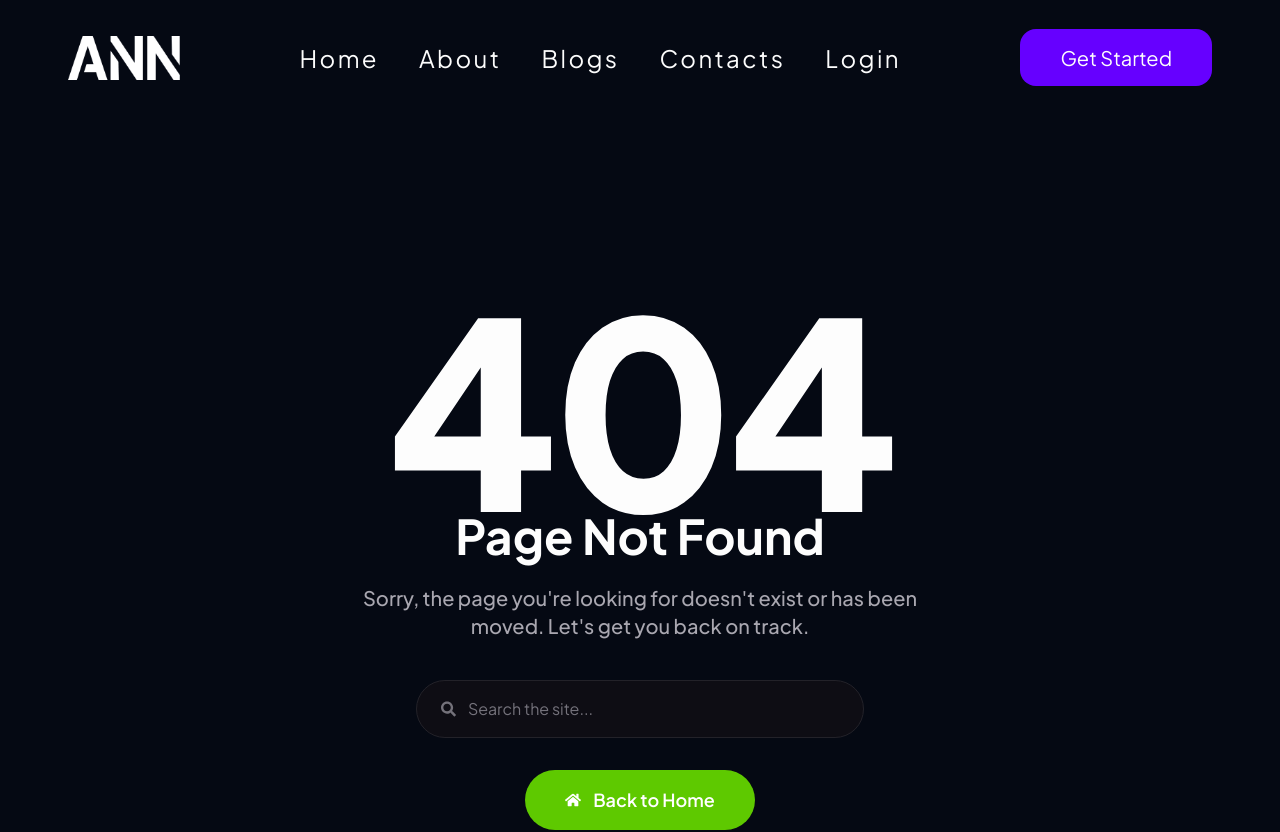
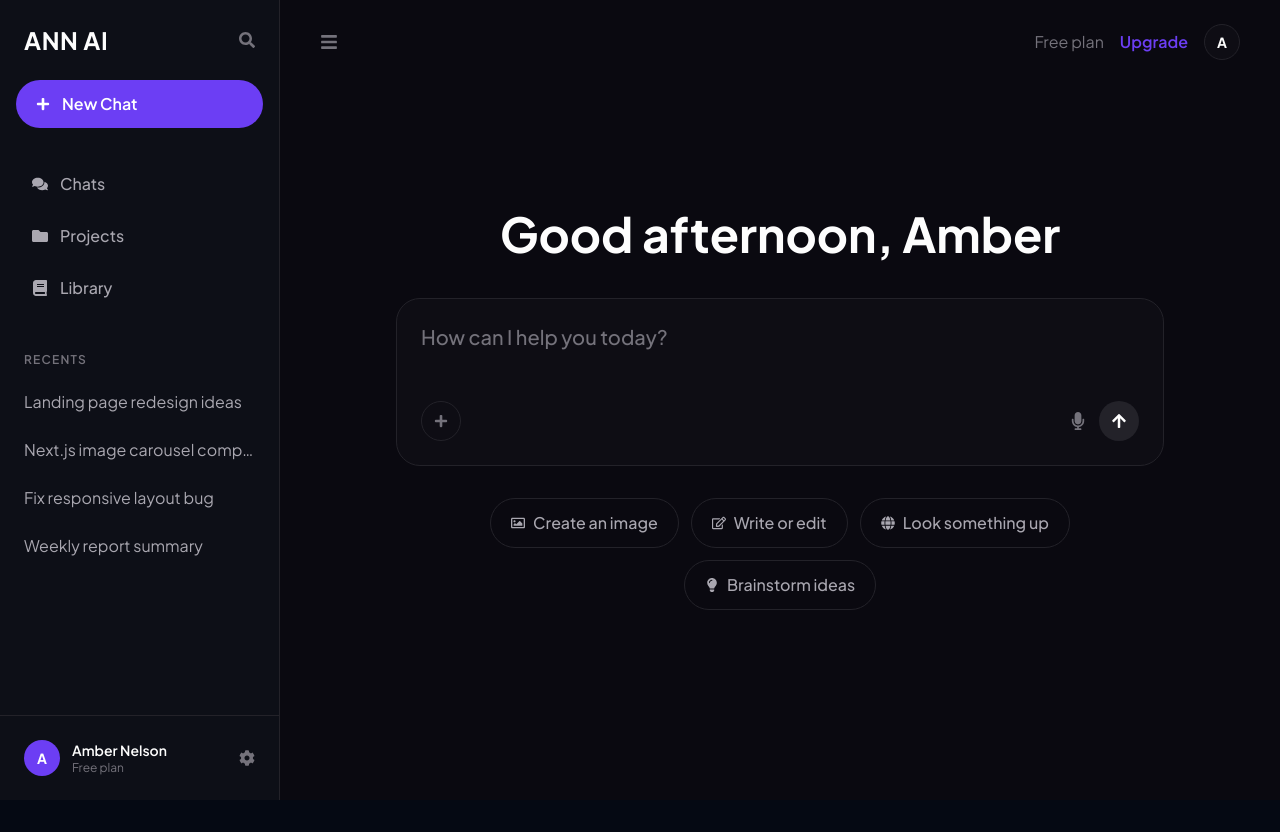
Before and after one commit to mz-devtech/gemini-chatbot-image-generator, a Next.js app: page /ai-chat in a window 1280 px wide. Before the commit this address had no page. Shown: the top 832 px of the page. After the commit the page ends 800 px from the top, so only its background shows below. Built offline with nearby package versions, Linux system fonts and the light colour scheme.

Commit message:
chat page add

```diff
--- /dev/null
+++ b/src/app/ai-chat/page.js
@@ -0,0 +1,188 @@
+'use client'
+
+import React, { useState } from 'react'
+import {
+    FaSearch,
+    FaPlus,
+    FaComments,
+    FaFolder,
+    FaBook,
+    FaCog,
+    FaMicrophone,
+    FaArrowUp,
+    FaBars,
+    FaRegImage,
+    FaRegEdit,
+    FaGlobe,
+    FaLightbulb,
+} from 'react-icons/fa'
+
+const navItems = [
+    { icon: FaComments, label: 'Chats' },
+    { icon: FaFolder, label: 'Projects' },
+    { icon: FaBook, label: 'Library' },
+]
+
+const recents = [
+    'Landing page redesign ideas',
+    'Next.js image carousel component',
+    'Fix responsive layout bug',
+    'Weekly report summary',
+]
+
+const suggestions = [
+    { icon: FaRegImage, label: 'Create an image' },
+    { icon: FaRegEdit, label: 'Write or edit' },
+    { icon: FaGlobe, label: 'Look something up' },
+    { icon: FaLightbulb, label: 'Brainstorm ideas' },
+]
+
+const AiChatPage = () => {
+    const [sidebarOpen, setSidebarOpen] = useState(true)
+    const [message, setMessage] = useState('')
+
+    return (
+        <div className='flex h-screen bg-[#0a0910] overflow-hidden'>
+            {/* Sidebar */}
+            <aside
+                className={`${
+                    sidebarOpen ? 'w-[280px]' : 'w-0'
+                } shrink-0 overflow-hidden transition-all duration-300 bg-[#0d0f17] border-r border-[#232229] flex flex-col`}
+            >
+                <div className='flex items-center justify-between px-6 py-6'>
+                    <h1 className='text-[#fdfdfd] text-2xl font-bold tracking-wide'>ANN AI</h1>
+                    <button className='text-[#74727b] hover:text-[#fdfdfd] transition-colors duration-300'>
+                        <FaSearch size={16} />
+                    </button>
+                </div>
+
+                <div className='px-4'>
+                    <button className='w-full flex items-center gap-3 bg-[#6c3ef4] hover:bg-[#5b2fe0] transition-colors duration-300 text-white font-semibold rounded-full px-5 py-3 text-sm lg:text-base'>
+                        <FaPlus size={14} />
+                        New Chat
+                    </button>
+                </div>
+
+                <nav className='px-4 mt-8'>
+                    <ul className='flex flex-col gap-1'>
+                        {navItems.map(({ icon: Icon, label }, i) => (
+                            <li key={i}>
+                               <a
+                                    href='#'
+                                    className='flex items-center gap-3 text-[#a9a7b0] hover:text-[#fdfdfd] hover:bg-[#151420] rounded-xl px-4 py-3 text-base font-medium transition-colors duration-300'
+                                >
+                                    <Icon size={16} />
+                                    {label}
+                                </a>
+                            </li>
+                        ))}
+                    </ul>
+                </nav>
+
+                <div className='px-6 mt-10'>
+                    <p className='text-[#74727b] text-xs font-semibold uppercase tracking-widest mb-3'>
+                        Recents
+                    </p>
+                    <ul className='flex flex-col gap-1'>
+                        {recents.map((item, i) => (
+                            <li key={i}>
+                               <a
+                                    href='#'
+                                    className='block text-[#a9a7b0] hover:text-[#fdfdfd] transition-colors duration-300 text-sm lg:text-base py-2.5 truncate'
+                                >
+                                    {item}
+                                </a>
+                            </li>
+                        ))}
+                    </ul>
+                </div>
+
+                <div className='mt-auto flex items-center gap-3 px-6 py-6 border-t border-[#232229]'>
+                    <div className='w-9 h-9 rounded-full bg-[#6c3ef4] flex items-center justify-center text-white text-sm font-bold flex-shrink-0'>
+                        A
+                    </div>
+                    <div className='flex-1 min-w-0'>
+                        <p className='text-[#fdfdfd] text-sm font-semibold truncate'>Amber Nelson</p>
+                        <p className='text-[#74727b] text-xs'>Free plan</p>
+                    </div>
+                    <button className='text-[#74727b] hover:text-[#fdfdfd] transition-colors duration-300 flex-shrink-0'>
+                        <FaCog size={16} />
+                    </button>
+                </div>
+            </aside>
+
+            {/* Main */}
+            <main className='flex-1 flex flex-col'>
+                {/* Top bar */}
+                <div className='flex items-center justify-between px-6 lg:px-10 py-6'>
+                    <button
+                        onClick={() => setSidebarOpen((s) => !s)}
+                        className='text-[#74727b] hover:text-[#fdfdfd] transition-colors duration-300'
+                    >
+                        <FaBars size={18} />
+                    </button>
+
+                    <div className='flex items-center gap-4'>
+                        <span className='text-[#74727b] text-sm lg:text-base'>Free plan</span>
+                        <button className='text-[#6c3ef4] hover:underline text-sm lg:text-base font-semibold'>
+                            Upgrade
+                        </button>
+                        <div className='w-9 h-9 rounded-full bg-[#0e0d14] border border-[#232229] flex items-center justify-center text-[#fdfdfd] text-sm font-bold'>
+                            A
+                        </div>
+                    </div>
+                </div>
+
+                {/* Center content */}
+                <div className='flex-1 flex flex-col items-center justify-center px-6 -mt-16'>
+                    <h2 className='text-[#fdfdfd] text-3xl lg:text-5xl font-bold mb-10 text-center'>
+                        Good afternoon, Amber
+                    </h2>
+
+                    <div className='w-full max-w-3xl bg-[#0e0d14] border border-[#232229] rounded-3xl p-4 lg:p-6 focus-within:border-[#6c3ef4] transition-colors duration-300'>
+                        <textarea
+                            value={message}
+                            onChange={(e) => setMessage(e.target.value)}
+                            placeholder='How can I help you today?'
+                            rows={2}
+                            className='w-full bg-transparent outline-none text-[#fdfdfd] placeholder:text-[#74727b] text-lg lg:text-xl font-medium resize-none'
+                        />
+
+                        <div className='flex items-center justify-between mt-4'>
+                            <button className='w-10 h-10 rounded-full border border-[#232229] flex items-center justify-center text-[#74727b] hover:text-[#fdfdfd] hover:border-[#6c3ef4] transition-colors duration-300'>
+                                <FaPlus size={14} />
+                            </button>
+
+                            <div className='flex items-center gap-3'>
+                                <button className='text-[#74727b] hover:text-[#fdfdfd] transition-colors duration-300'>
+                                    <FaMicrophone size={18} />
+                                </button>
+                                <button
+                                    disabled={!message.trim()}
+                                    className='w-10 h-10 rounded-full bg-[#6c3ef4] hover:bg-[#5b2fe0] disabled:bg-[#232229] disabled:cursor-not-allowed flex items-center justify-center text-white transition-colors duration-300'
+                                >
+                                    <FaArrowUp size={16} />
+                                </button>
+                            </div>
+                        </div>
+                    </div>
+
+                    {/* Suggestions */}
+                    <div className='flex flex-wrap items-center justify-center gap-3 mt-8 max-w-3xl'>
+                        {suggestions.map(({ icon: Icon, label }, i) => (
+                            <button
+                                key={i}
+                                className='flex items-center gap-2 border border-[#232229] hover:border-[#6c3ef4] hover:bg-[#6c3ef4]/10 transition-colors duration-300 rounded-full px-5 py-3 text-[#a9a7b0] hover:text-[#fdfdfd] text-sm lg:text-base font-medium'
+                            >
+                                <Icon size={14} />
+                                {label}
+                            </button>
+                        ))}
+                    </div>
+                </div>
+            </main>
+        </div>
+    )
+}
+
+export default AiChatPage
```
